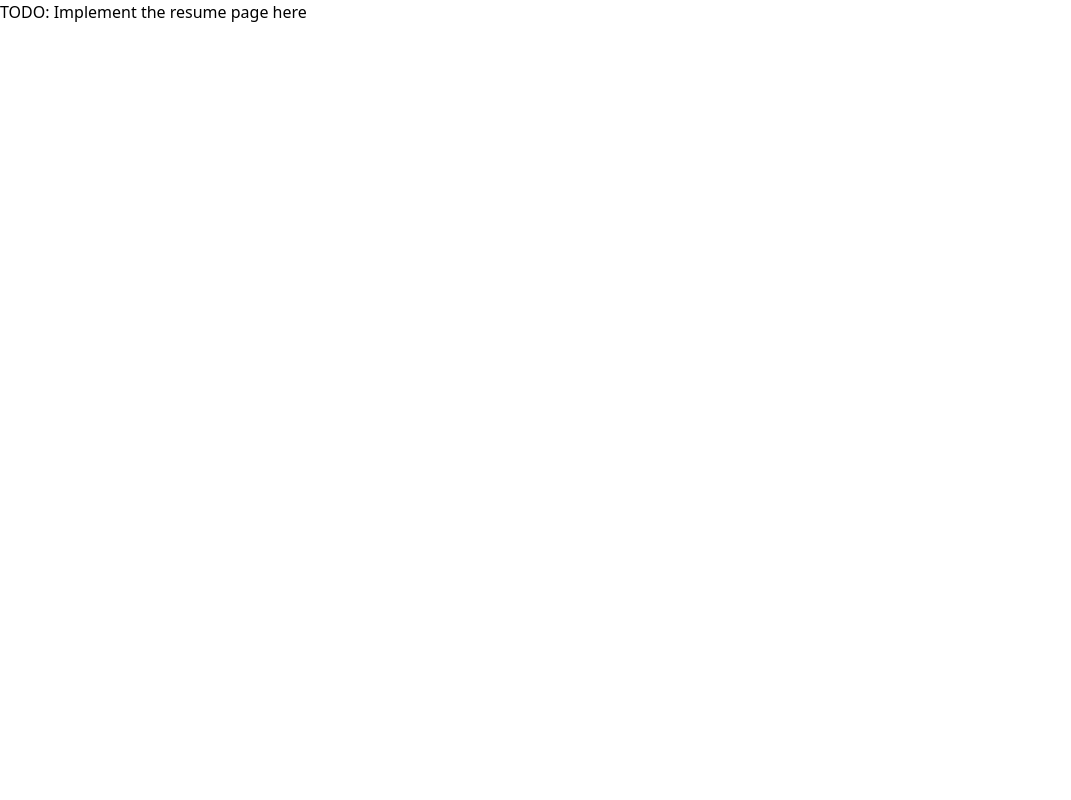
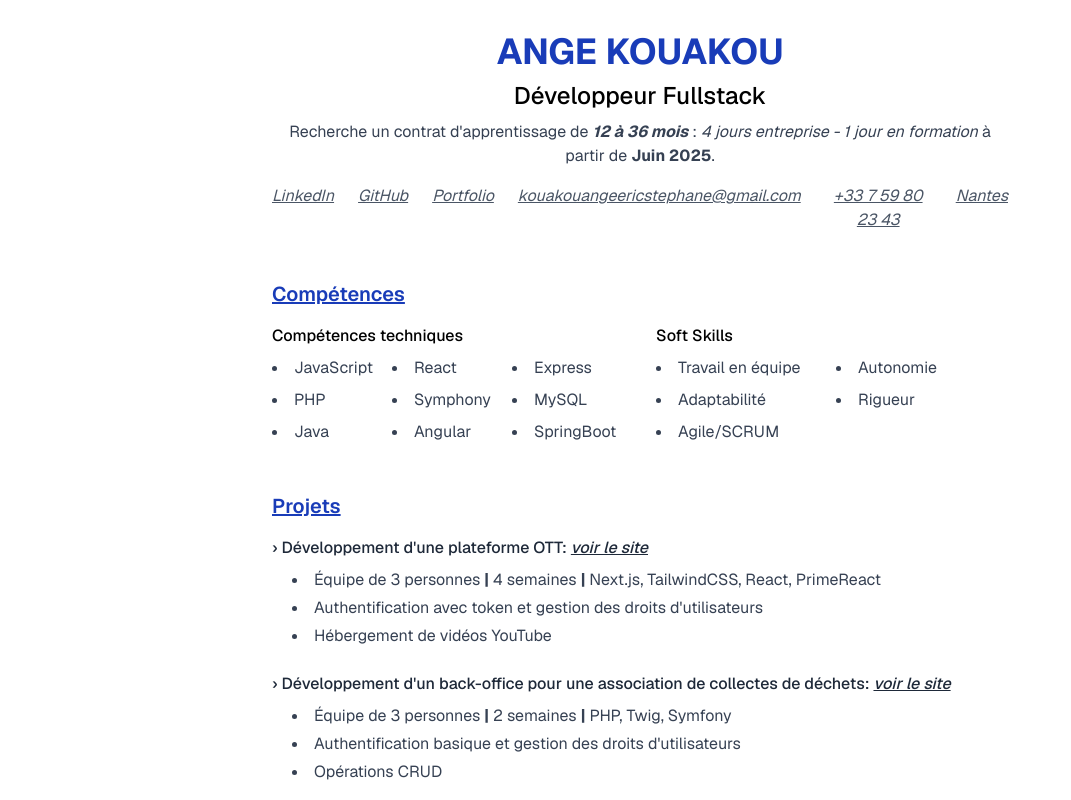
Before and after one commit to Ange230700/ultime-resume, a Next.js app: page / in a window 1280 px wide. Shown: the top 800 px of the page, without its empty margins (0-1071 px from the left). Built offline with nearby package versions, Linux system fonts and the light colour scheme.

Commit message:
feat: 🎸  implement resume data

```diff
--- a/src/app/page.tsx
+++ b/src/app/page.tsx
@@ -1,5 +1,133 @@
 // src\app\page.tsx
 
+import resumeData from "./data/resume";
+import { SocialLink, Experience, Education } from "./data/lists";
+
 export default function Home() {
-  return <div>TODO: Implement the resume page here</div>;
+  const { header, contact, skills, experiences, education, hobbies } =
+    resumeData;
+
+  return (
+    <main className="mx-auto max-w-3xl space-y-12 px-4 py-8 font-sans">
+      {/* Header */}
+      <section className="space-y-2 text-center">
+        <h1 className="text-4xl font-bold text-blue-800 uppercase">
+          {header.name}
+        </h1>
+        <h2 className="text-2xl font-medium">{header.title}</h2>
+        <p
+          className="text-base text-gray-700"
+          dangerouslySetInnerHTML={{ __html: header.details }}
+        />
+        {/* Social Links */}
+        <ul className="mt-4 flex justify-center space-x-6">
+          {contact.socials.map((social: SocialLink) => (
+            <li key={social.id}>
+              <a
+                href={social.link}
+                target="_blank"
+                rel="noopener noreferrer"
+                className="text-gray-600 italic underline hover:text-gray-800"
+                dangerouslySetInnerHTML={{ __html: social.text }}
+              />
+            </li>
+          ))}
+        </ul>
+      </section>
+
+      {/* Skills */}
+      <section className="space-y-4">
+        <h3 className="text-xl font-semibold text-blue-800 underline">
+          {skills.section_title}
+        </h3>
+        <div className="grid grid-cols-1 gap-8 md:grid-cols-2">
+          <div>
+            <h4 className="mb-2 font-medium">{skills.hard_skills_title}</h4>
+            <ul className="grid list-inside list-disc grid-cols-3 gap-2">
+              {skills.hard_skills.map((skill) => (
+                <li key={skill} className="text-gray-700">
+                  {skill}
+                </li>
+              ))}
+            </ul>
+          </div>
+          <div>
+            <h4 className="mb-2 font-medium">{skills.softSkillsTitle}</h4>
+            <ul className="grid list-inside list-disc grid-cols-2 gap-2">
+              {skills.softSkills.map((skill) => (
+                <li key={skill} className="text-gray-700">
+                  {skill}
+                </li>
+              ))}
+            </ul>
+          </div>
+        </div>
+      </section>
+
+      {/* Experiences */}
+      <section className="space-y-4">
+        <h3 className="text-xl font-semibold text-blue-800 underline">
+          {experiences.section_title}
+        </h3>
+        <div className="space-y-6">
+          {experiences.list.map((exp: Experience) => (
+            <div key={exp.project_description} className="space-y-2">
+              <h4
+                className="font-medium text-gray-800"
+                dangerouslySetInnerHTML={{
+                  __html: `› ${exp.project_description}`,
+                }}
+              />
+              <ul className="list-inside list-disc space-y-1 pl-5 text-gray-700">
+                {exp.tasks.map((task) => (
+                  <li key={task} dangerouslySetInnerHTML={{ __html: task }} />
+                ))}
+              </ul>
+            </div>
+          ))}
+        </div>
+      </section>
+
+      {/* Education */}
+      <section className="space-y-4">
+        <h3 className="text-xl font-semibold text-blue-800 underline">
+          {education.section_title}
+        </h3>
+        <div className="space-y-2">
+          {education.list.map((edu: Education) => (
+            <div
+              key={`${edu.formation_title}-${edu.school}`}
+              className="flex items-center justify-between border-b pb-2"
+            >
+              <div>
+                <p className="inline font-medium">
+                  {edu.formation_title}{" "}
+                  <span className="font-normal">|</span>{" "}
+                </p>
+                <strong className="font-semibold">{edu.school}</strong>
+              </div>
+              <em className="text-gray-600">{edu.formation_span}</em>
+            </div>
+          ))}
+        </div>
+      </section>
+
+      {/* Hobbies */}
+      <section className="space-y-2">
+        <h3 className="text-xl font-semibold text-blue-800 underline">
+          {hobbies.section_title}
+        </h3>
+        <div className="flex flex-wrap gap-2">
+          {hobbies.list.map((hobby) => (
+            <span
+              key={hobby}
+              className="rounded-full bg-gray-200 px-3 py-1 text-gray-700"
+            >
+              {hobby}
+            </span>
+          ))}
+        </div>
+      </section>
+    </main>
+  );
 }
```
